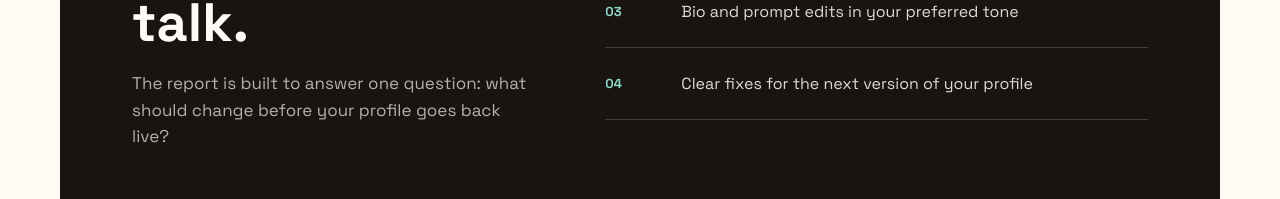
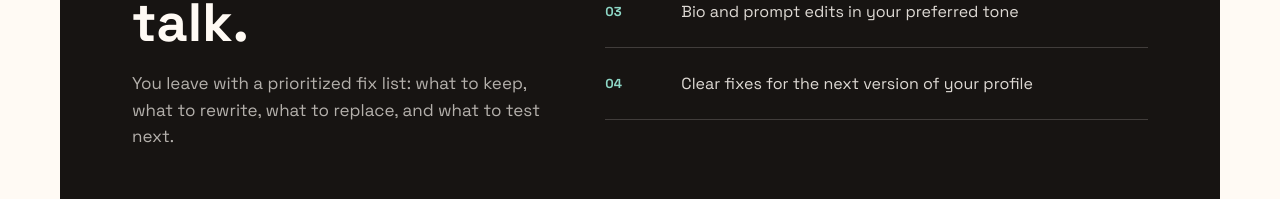
Before and after one commit to rarealexan-hub/magnet, a React (Vite) app in the folder client/: page / in a window 1280 px wide. Shown: the part 2108-2307 px from the top of the page. Built offline with nearby package versions, Linux system fonts and the light colour scheme.

Commit message:
Update Landing component code
Replit-Commit-Author: Agent

```diff
--- a/client/src/components/Landing.tsx
+++ b/client/src/components/Landing.tsx
@@ -185,7 +185,7 @@ export function Landing({ onStart, onPrivacy }: Props) {
           <p className="landing-kicker-redesign">What you get</p>
           <h2>A practical edit plan, not a confidence pep talk.</h2>
           <p>
-            The report is built to answer one question: what should change before your profile goes back live?
+            You leave with a prioritized fix list: what to keep, what to rewrite, what to replace, and what to test next.
           </p>
         </div>
         <div className="landing-report-list">
```
